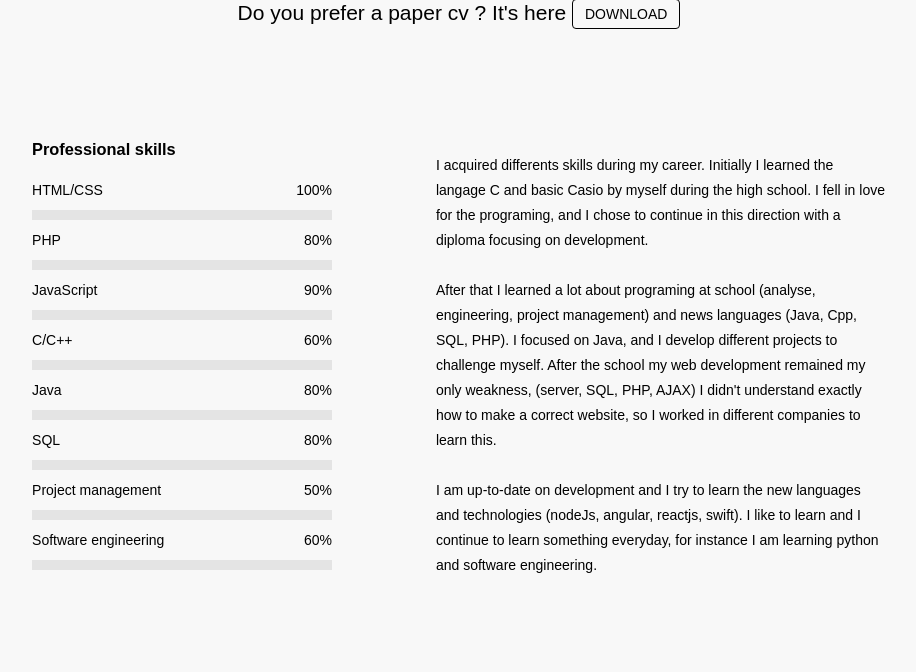
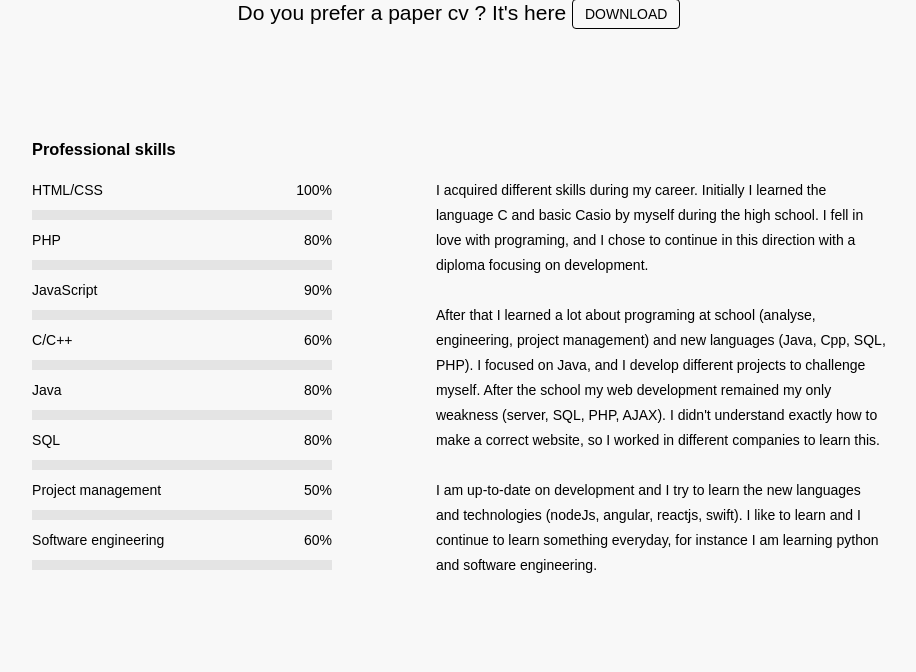
Before and after one commit to agivern/cv, a PHP site: page / in a window 1280 px wide. Shown: the part 1245-1917 px from the top of the page, without its empty margins (181-1097 px from the left). Run offline with PHP 8.4, Linux system fonts and the light colour scheme; some libraries are stand-ins or nearby versions.

Commit message:
Fix bugs

```diff
--- a/index.php
+++ b/index.php
@@ -140,9 +140,9 @@
             </section>
 
             <section class="c-skills c-skills--description">
-                I acquired differents skills during my career. Initially I learned the langage C and basic Casio by myself during the high school. I fell in love for the programing, and I chose to continue in this direction with a diploma focusing on development.
+                I acquired different skills during my career. Initially I learned the language C and basic Casio by myself during the high school. I fell in love with programing, and I chose to continue in this direction with a diploma focusing on development.
                 </br></br>
-                After that I learned a lot about programing at school (analyse, engineering, project management) and news languages (Java, Cpp, SQL, PHP). I focused on Java, and I develop different projects to challenge myself. After the school my web development remained my only weakness, (server, SQL, PHP, AJAX) I didn't understand exactly how to make a correct website, so I worked in different companies to learn this.
+                After that I learned a lot about programing at school (analyse, engineering, project management) and new languages (Java, Cpp, SQL, PHP). I focused on Java, and I develop different projects to challenge myself. After the school my web development remained my only weakness (server, SQL, PHP, AJAX). I didn't understand exactly how to make a correct website, so I worked in different companies to learn this.
                 </br></br>
                 I am up-to-date on development and I try to learn the new languages and technologies (nodeJs, angular, reactjs, swift). I like to learn and I continue to learn something everyday, for instance I am learning python and software engineering.
             </section>
```
